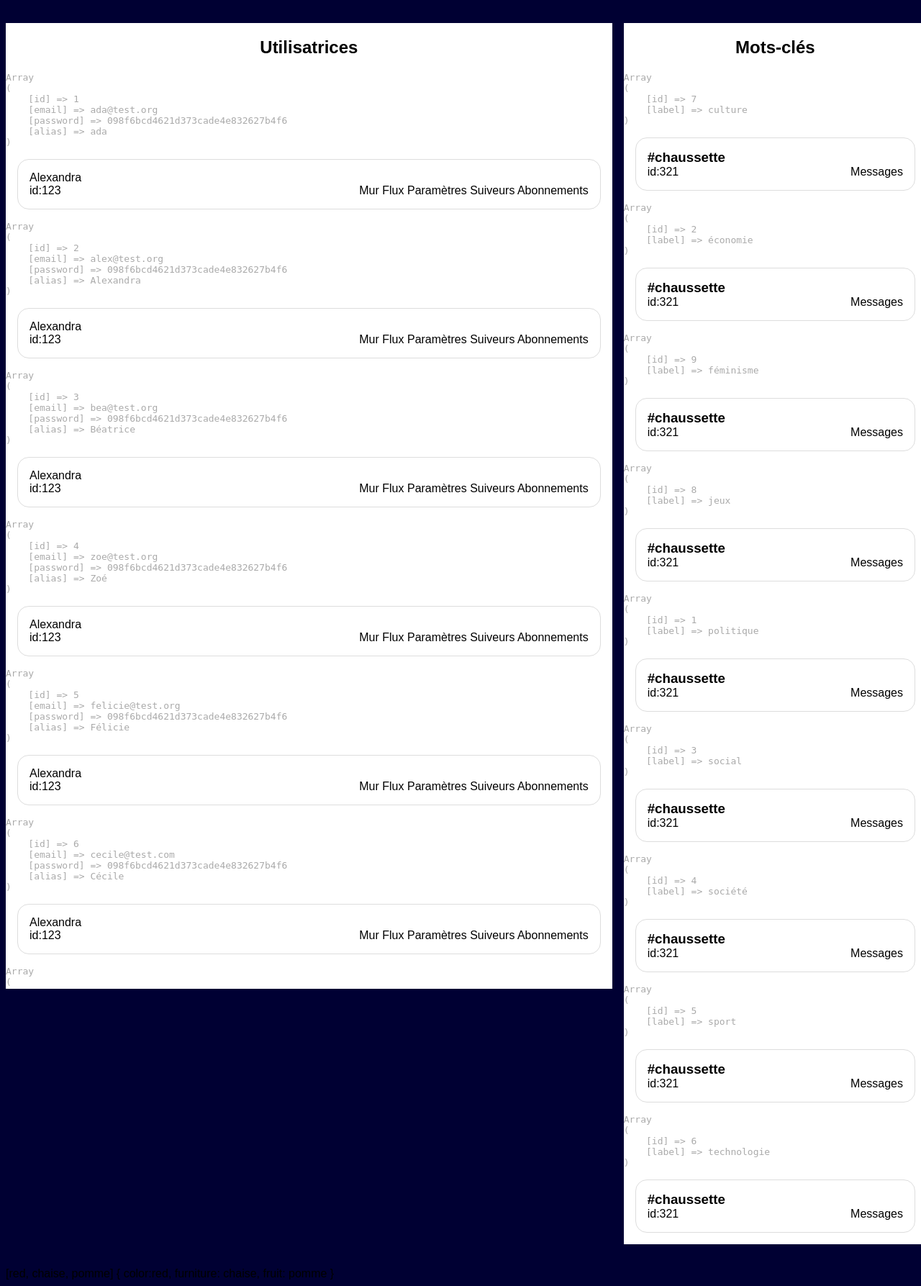
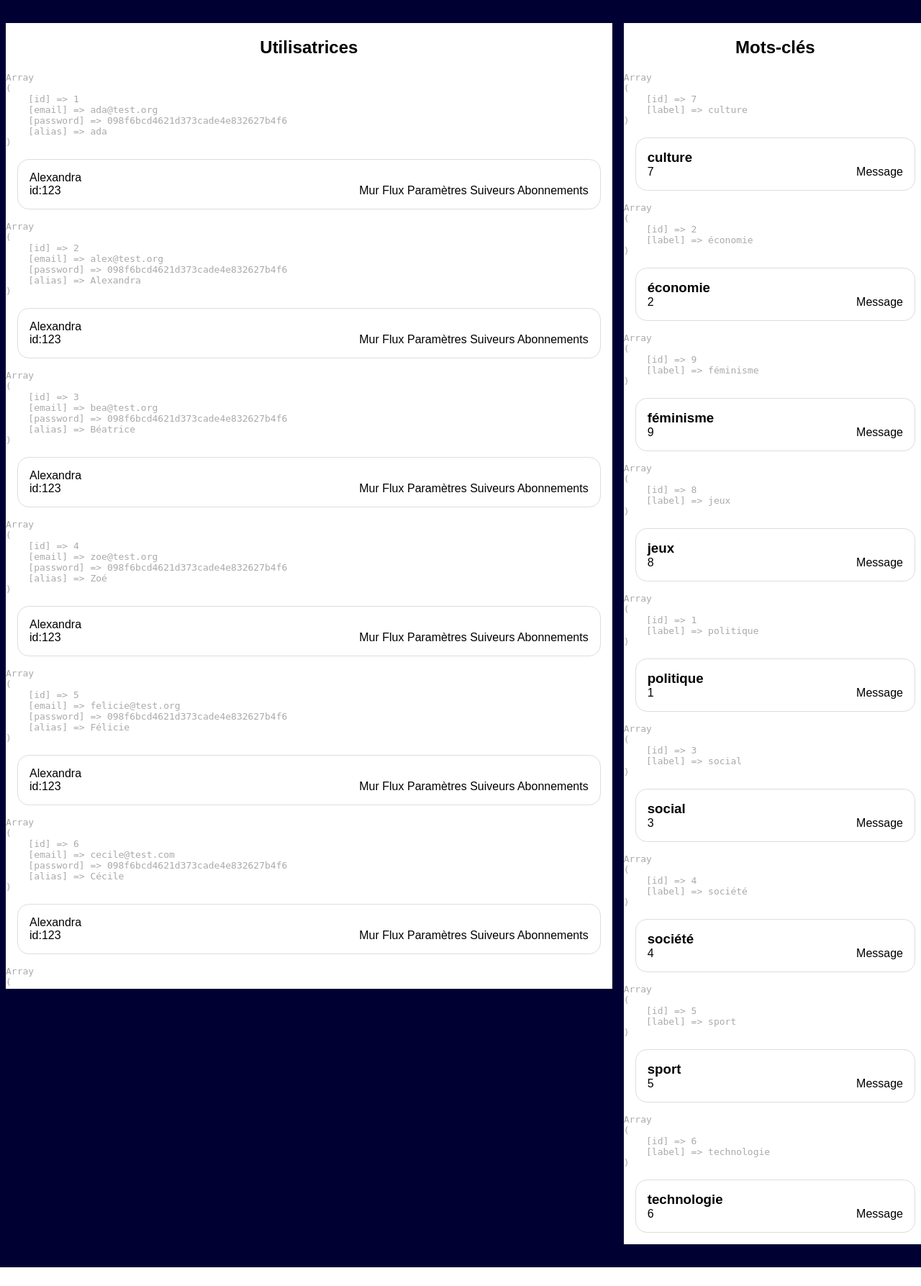
Before and after one commit to adatechschool/projet-collectif---reseau-social-php-hellobook, a PHP site: page /admin.php in a window 1280 px wide. Shown: the part 90-1877 px from the top of the page at 72% size. After the commit the page ends 1851 px from the top, so only its background shows below. Run offline with PHP 8.4, Linux system fonts and the light colour scheme; data comes from the database, SQL or seed files in the repository.

Commit message:
resolution @todo de admin.php step3

```diff
--- a/Niveau1/admin.php
+++ b/Niveau1/admin.php
@@ -30,10 +30,10 @@
                     echo "<pre>" . print_r($tag, 1) . "</pre>";
                     ?>
                     <article>
-                        <h3>#chaussette</h3>
-                        <p>id:321</p>
+                        <h3><?php echo $tag['label'] ?></h3>
+                        <p><?php echo $tag['id'];?></p>
                         <nav>
-                            <a href="tags.php?tag_id=321">Messages</a>
+                            <a href="<?php echo "tags.php?tag_id=".$tag['id'] ?>">Message</a>
                         </nav>
                     </article>
                 <?php } ?>
@@ -82,12 +82,3 @@
         </div>
     </body>
 </html>
-
-
-
-[red, chaise, pomme]
-{
-    color:red,
-    furniture: chaise,
-    fruit: pomme
-}
```
